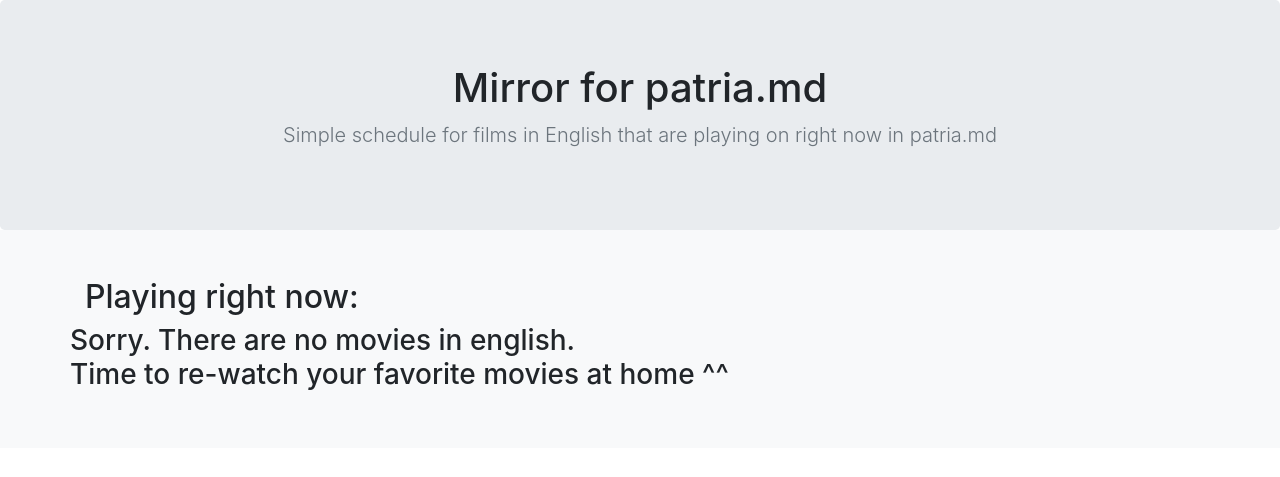
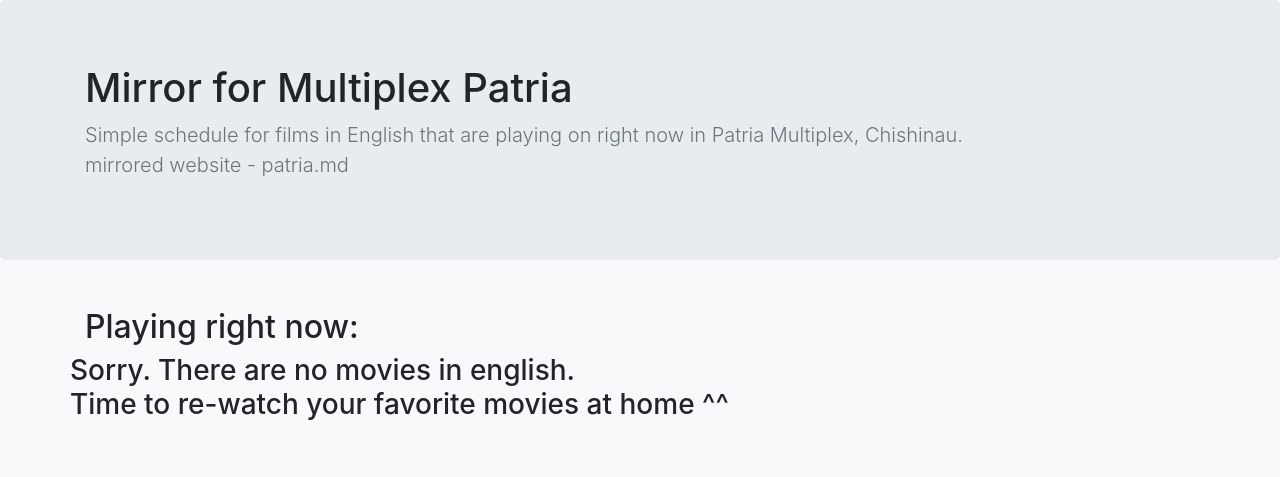
Before and after one commit to slash3b/pirata, a Python web app: template flask/templates/index.html in a window 1280 px wide. Shown: the top 477 px of the page. Run offline with Jinja, Linux system fonts and the light colour scheme; the template is opened without the code that fills it, so the values that code supplies are empty; some libraries are stand-ins or nearby versions.

Commit message:
some brush up

```diff
--- a/flask/templates/index.html
+++ b/flask/templates/index.html
@@ -38,10 +38,11 @@
 
   <main role="main">
 
-    <section class="jumbotron text-center">
+    <section class="jumbotron text-left">
       <div class="container">
-        <h1 class="jumbotron-heading">Mirror for patria.md</h1>
-        <p class="lead text-muted">Simple schedule for films in English that are playing on right now in patria.md</p>
+        <h1 class="jumbotron-heading">Mirror for Multiplex Patria</h1>
+        <p class="lead text-muted text-left">Simple schedule for films in English that are playing on right now in Patria Multiplex, Chishinau.
+        <br> mirrored website - patria.md</p>
       </div>
     </section>
 
```
